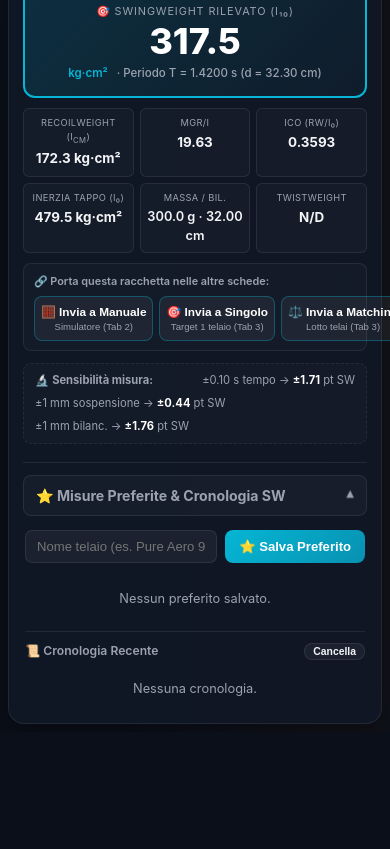
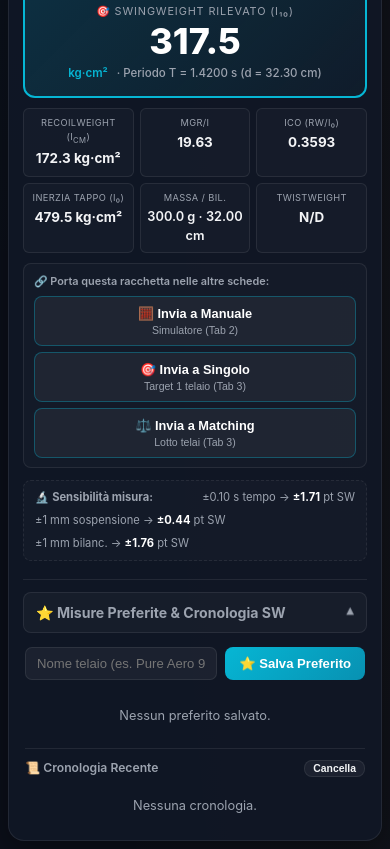
Before and after one commit to TestaiTranzollo/Custom-tool, a plain HTML site: page index.html in a window 390 px wide. Shown: the part 1420-2269 px from the top of the page. Before the commit the page ends 2152 px from the top, so only its background shows below. Drawn offline with Linux system fonts and the light colour scheme.

Commit message:
fix(ui): responsive layout for transfer buttons in Misura SW tab

```diff
--- a/index.html
+++ b/index.html
@@ -431,9 +431,24 @@ input[type="number"],select{padding:8px 10px;font-size:0.9rem}
   .hud-old{font-size:0.72rem}
   .hud-new{font-size:0.80rem}
 }
+/* Misura SW Transfer Buttons */
+.pend-transfer-container{margin-top:10px;background:rgba(255,255,255,0.02);border:1px solid var(--border-color);border-radius:8px;padding:9px 10px}
+.pend-transfer-label{font-size:0.68rem;color:var(--text-secondary);margin-bottom:7px;font-weight:600}
+.pend-transfer-grid{display:grid;grid-template-columns:repeat(3,minmax(0,1fr));gap:6px}
+.btn.pend-transfer-btn{margin:0;padding:8px 6px;display:flex;flex-direction:column;align-items:center;justify-content:center;gap:2px;height:100%;min-height:46px;width:100%;min-width:0;border-color:rgba(6,182,212,0.35);color:#fff;text-align:center;box-sizing:border-box;-webkit-user-select:none;user-select:none}
+.btn.pend-transfer-btn:hover{background:rgba(6,182,212,0.12);border-color:var(--accent-cyan)}
+.btn.pend-transfer-btn:active{background:rgba(6,182,212,0.22);border-color:var(--accent-cyan);transform:scale(0.995)}
+.btn.pend-transfer-btn:focus-visible{outline:2px solid var(--accent-cyan);outline-offset:2px}
+.pend-transfer-title{font-size:0.74rem;font-weight:700;line-height:1.2;display:block;width:100%;text-align:center;min-width:0;overflow-wrap:break-word;word-break:break-word}
+.pend-transfer-sub{font-size:0.60rem;color:var(--text-secondary);font-weight:500;line-height:1.2;display:block;width:100%;text-align:center;min-width:0;overflow-wrap:break-word;word-break:break-word}
+
 @media(max-width:600px){
   .submode-bar{grid-template-columns:1fr}
   .match-racket-name{width:100%}
+  .pend-transfer-grid{grid-template-columns:1fr;gap:6px}
+  .btn.pend-transfer-btn{padding:9px 12px;min-height:44px}
+  .pend-transfer-title{font-size:0.80rem}
+  .pend-transfer-sub{font-size:0.66rem}
 }
 </style>
 </head>
@@ -1071,20 +1086,20 @@ input[type="number"],select{padding:8px 10px;font-size:0.9rem}
     </div>
   </div>
 
-  <div style="margin-top:10px;background:rgba(255,255,255,0.02);border:1px solid var(--border-color);border-radius:8px;padding:9px 10px">
-    <div style="font-size:0.68rem;color:var(--text-secondary);margin-bottom:7px;font-weight:600">&#x1f517; Porta questa racchetta nelle altre schede:</div>
-    <div style="display:grid;grid-template-columns:repeat(3,1fr);gap:6px">
-      <button type="button" class="btn btn-secondary" style="margin:0;padding:8px 6px;display:flex;flex-direction:column;align-items:center;justify-content:center;gap:2px;height:100%;border-color:rgba(6,182,212,0.35);color:#fff" onclick="sendCurrentPendToManual()" title="Copia Massa, Bilanciamento e SW nella Scheda 2 (Personalizzazione Manuale)">
-        <span style="font-size:0.74rem;font-weight:700;white-space:nowrap">&#x1f9ee; Invia a Manuale</span>
-        <span style="font-size:0.6rem;color:var(--text-secondary);font-weight:500;white-space:nowrap">Simulatore (Tab 2)</span>
+  <div class="pend-transfer-container">
+    <div class="pend-transfer-label">&#x1f517; Porta questa racchetta nelle altre schede:</div>
+    <div class="pend-transfer-grid">
+      <button type="button" class="btn btn-secondary pend-transfer-btn" onclick="sendCurrentPendToManual()" title="Copia Massa, Bilanciamento e SW nella Scheda 2 (Personalizzazione Manuale)">
+        <span class="pend-transfer-title">&#x1f9ee; Invia a Manuale</span>
+        <span class="pend-transfer-sub">Simulatore (Tab 2)</span>
       </button>
-      <button type="button" class="btn btn-secondary" style="margin:0;padding:8px 6px;display:flex;flex-direction:column;align-items:center;justify-content:center;gap:2px;height:100%;border-color:rgba(6,182,212,0.35);color:#fff" onclick="sendCurrentPendToAutoSingle()" title="Copia Massa, Bilanciamento e SW come racchetta base in Target Singolo (Scheda 3)">
-        <span style="font-size:0.74rem;font-weight:700;white-space:nowrap">&#x1f3af; Invia a Singolo</span>
-        <span style="font-size:0.6rem;color:var(--text-secondary);font-weight:500;white-space:nowrap">Target 1 telaio (Tab 3)</span>
+      <button type="button" class="btn btn-secondary pend-transfer-btn" onclick="sendCurrentPendToAutoSingle()" title="Copia Massa, Bilanciamento e SW come racchetta base in Target Singolo (Scheda 3)">
+        <span class="pend-transfer-title">&#x1f3af; Invia a Singolo</span>
+        <span class="pend-transfer-sub">Target 1 telaio (Tab 3)</span>
       </button>
-      <button type="button" class="btn btn-secondary" style="margin:0;padding:8px 6px;display:flex;flex-direction:column;align-items:center;justify-content:center;gap:2px;height:100%;border-color:rgba(6,182,212,0.35);color:#fff" onclick="sendCurrentPendToMatching()" title="Aggiunge questa racchetta alla lista dei telai da uniformare nel Matching Multi-Racchetta (Scheda 3)">
-        <span style="font-size:0.74rem;font-weight:700;white-space:nowrap">&#x2696;&#xfe0f; Invia a Matching</span>
-        <span style="font-size:0.6rem;color:var(--text-secondary);font-weight:500;white-space:nowrap">Lotto telai (Tab 3)</span>
+      <button type="button" class="btn btn-secondary pend-transfer-btn" onclick="sendCurrentPendToMatching()" title="Aggiunge questa racchetta alla lista dei telai da uniformare nel Matching Multi-Racchetta (Scheda 3)">
+        <span class="pend-transfer-title">&#x2696;&#xfe0f; Invia a Matching</span>
+        <span class="pend-transfer-sub">Lotto telai (Tab 3)</span>
       </button>
     </div>
   </div>
```
